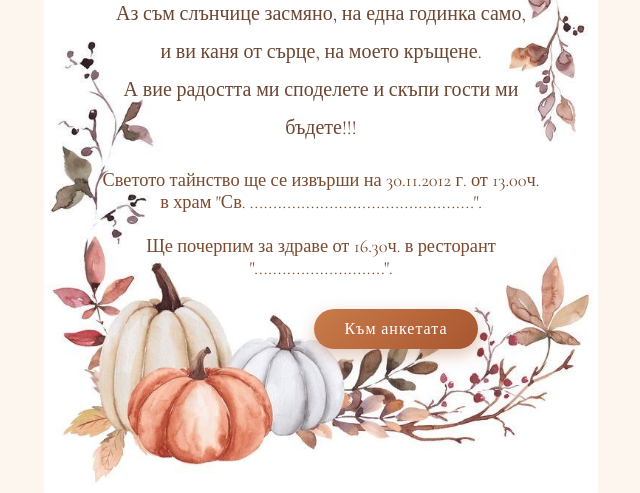
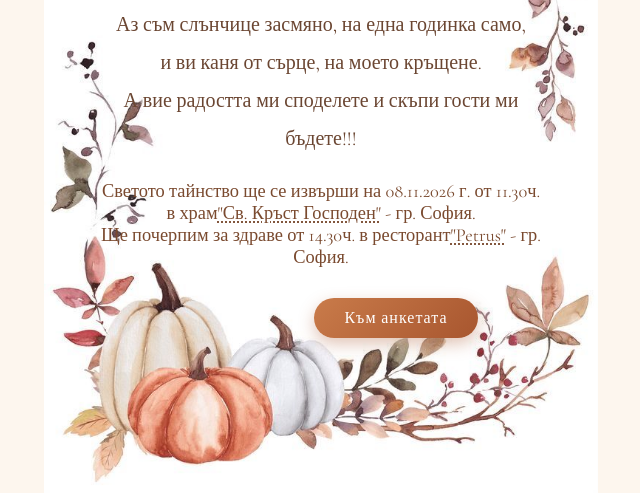
Before and after one commit to AndonGGeorgiev/invitation, a plain HTML site: page index.html in a window 1280 px wide. Shown: the part 307-800 px from the top of the page, without its empty margins (319-959 px from the left). Drawn offline with nearby package versions, Linux system fonts and the light colour scheme.

Commit message:
Add files via upload

```diff
--- a/index.html
+++ b/index.html
@@ -29,6 +29,16 @@
     max-width: 560px;
     padding: 90px 60px;
   }
+  .loc-link {
+  color: inherit;
+  text-decoration: underline dotted;
+  text-underline-offset: 3px;
+  transition: color 0.2s ease;
+}
+
+.loc-link:hover {
+  color: #a8562f;
+}
 
   h1 {
     font-family: 'Great Vibes', cursive;
@@ -101,9 +111,9 @@
     </p>
 
     <div class="details">
-      Светото тайнство ще се извърши на 30.11.2012 г. от 13.00ч.<br>
-      в храм "Св. ................................................".<br><br>
-      Ще почерпим за здраве от 16.30ч. в ресторант "............................".
+      Светото тайнство ще се извърши на 08.11.2026 г. от 11.30ч.<br>
+      в храм<a href="https://www.google.com/maps/place/%D0%92%D1%8A%D0%B7%D0%B4%D0%B2%D0%B8%D0%B6%D0%B5%D0%BD%D0%B8%D0%B5+%D0%BD%D0%B0+%D0%A1%D0%B2.+%D0%9A%D1%80%D1%8A%D1%81%D1%82+%D0%93%D0%BE%D1%81%D0%BF%D0%BE%D0%B4%D0%B5%D0%BD/@42.6718538,23.3207377,175m/data=!3m1!1e3!4m6!3m5!1s0x40aa845566523cd3:0x96ab92c86af09831!8m2!3d42.6717653!4d23.3204385!16s%2Fg%2F11b66f8ty9?entry=ttu&g_ep=EgoyMDI2MDcxMy4wIKXMDSoASAFQAw%3D%3D" target="_blank" class="loc-link">"Св. Кръст Господен"</a> - гр. София.<br>
+      Ще почерпим за здраве от 14.30ч. в ресторант<a href="https://www.google.com/maps/place/Petrus/@42.6776507,23.3280841,267m/data=!3m1!1e3!4m6!3m5!1s0x40aa85a904538d57:0x144b8ca0fc293c04!8m2!3d42.6777838!4d23.3291069!16s%2Fg%2F11b760w73x?entry=ttu&g_ep=EgoyMDI2MDcxMy4wIKXMDSoASAFQAw%3D%3D" target="_blank" class="loc-link">"Petrus"</a> - гр. София.
     </div>
 
     <a href="https://docs.google.com/forms/d/e/1FAIpQLSdpctt2M-c9PSWedSUsGfStZZojzUE0PC_pD6pfyMFDDD5LzQ/viewform?usp=publish-editor" class="btn" target="_blank">Към анкетата</a>
```
